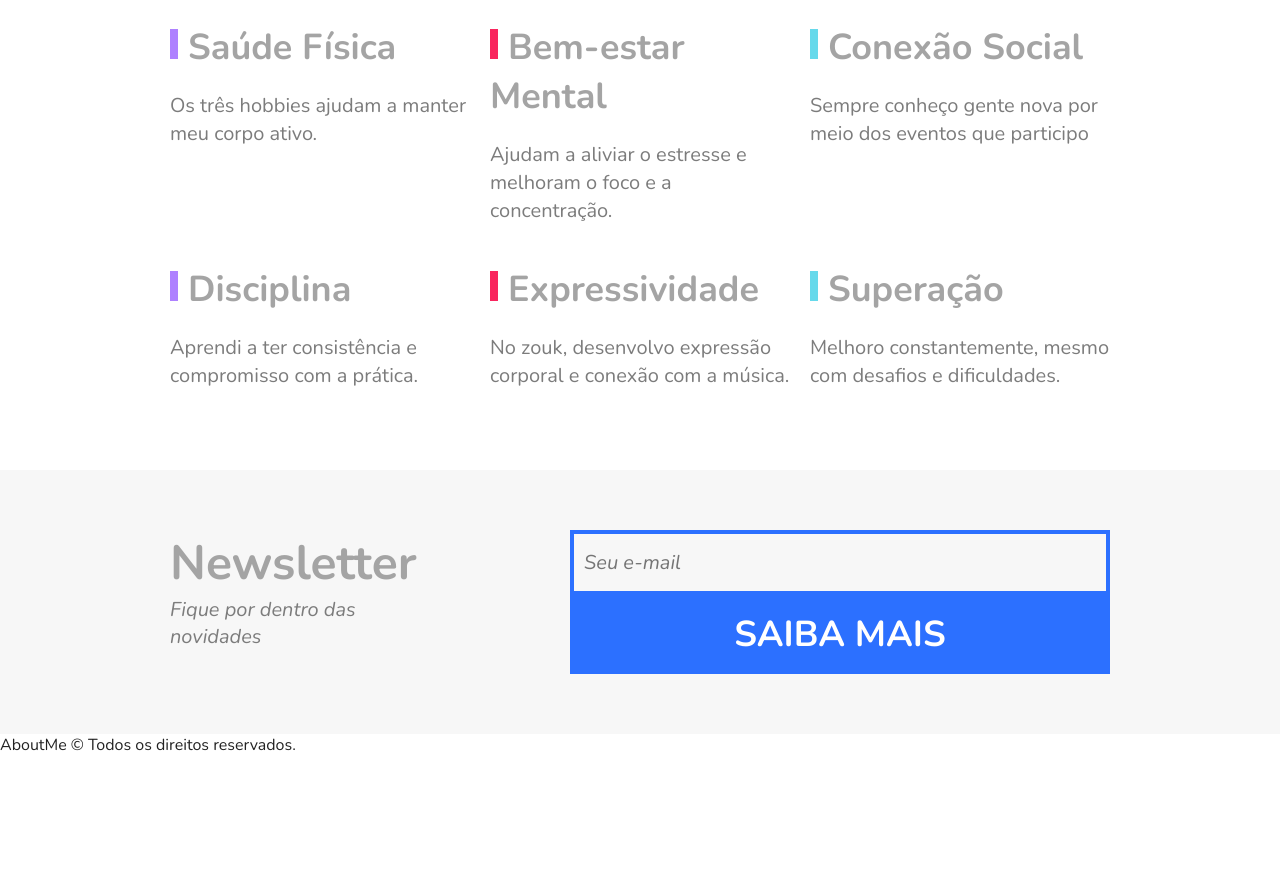
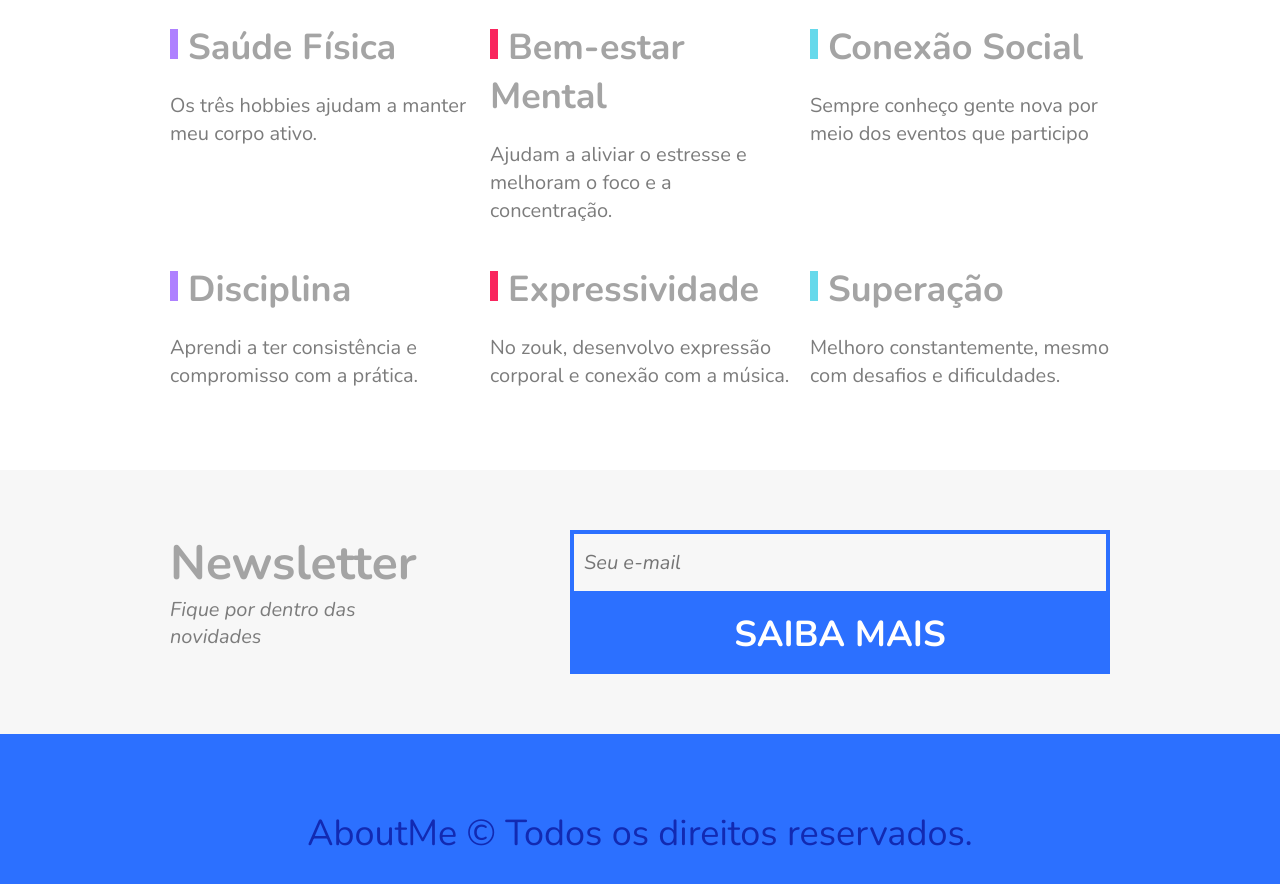
Before and after one commit to luizaugustoliveira/AboutMe, a plain HTML site: page index.html in a window 1280 px wide. Shown: the part 2079-2963 px from the top of the page. Before the commit the page ends 2835 px from the top, so only its background shows below. Drawn offline with nearby package versions, Linux system fonts and the light colour scheme.

Commit message:
add footer section

```diff
--- a/css/style.css
+++ b/css/style.css
@@ -379,3 +379,19 @@ img {
 		font-size: 1.5em;
 	}
 }
+
+/*Footer*/
+
+.footer {
+	display: flex;
+	background: #2c70ff;
+	height: 200px;
+	align-items: center;
+}
+
+.footer p {
+	flex: 1;
+	text-align: center;
+	font-size: 2.25em;
+	color: #122ab2;
+}
```
